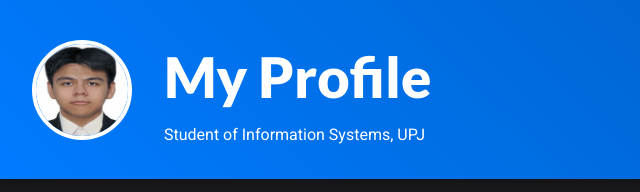
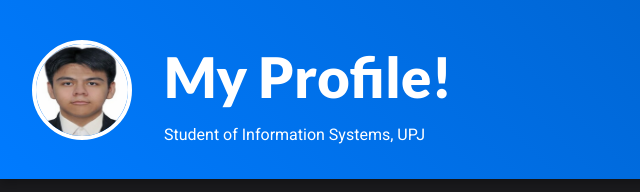
Before and after one commit to Tofu213/UTSWeb, a plain HTML site: page index.html in a window 1280 px wide. Shown: the top 192 px of the page, 0-640 px from the left. Drawn offline with Linux system fonts and the light colour scheme.

Commit message:
website ganti

```diff
--- a/index.html
+++ b/index.html
@@ -18,7 +18,7 @@
             <div class="header-content">
                 <img src="laurensius.png" alt="Foto Profil" class="header-profile-pic">
                 <div class="header-text">
-                    <h1> My Profile </h1>
+                    <h1> My Profile! </h1>
                     <p>Student of Information Systems, UPJ</p>
                 </div>
             </div>
```
